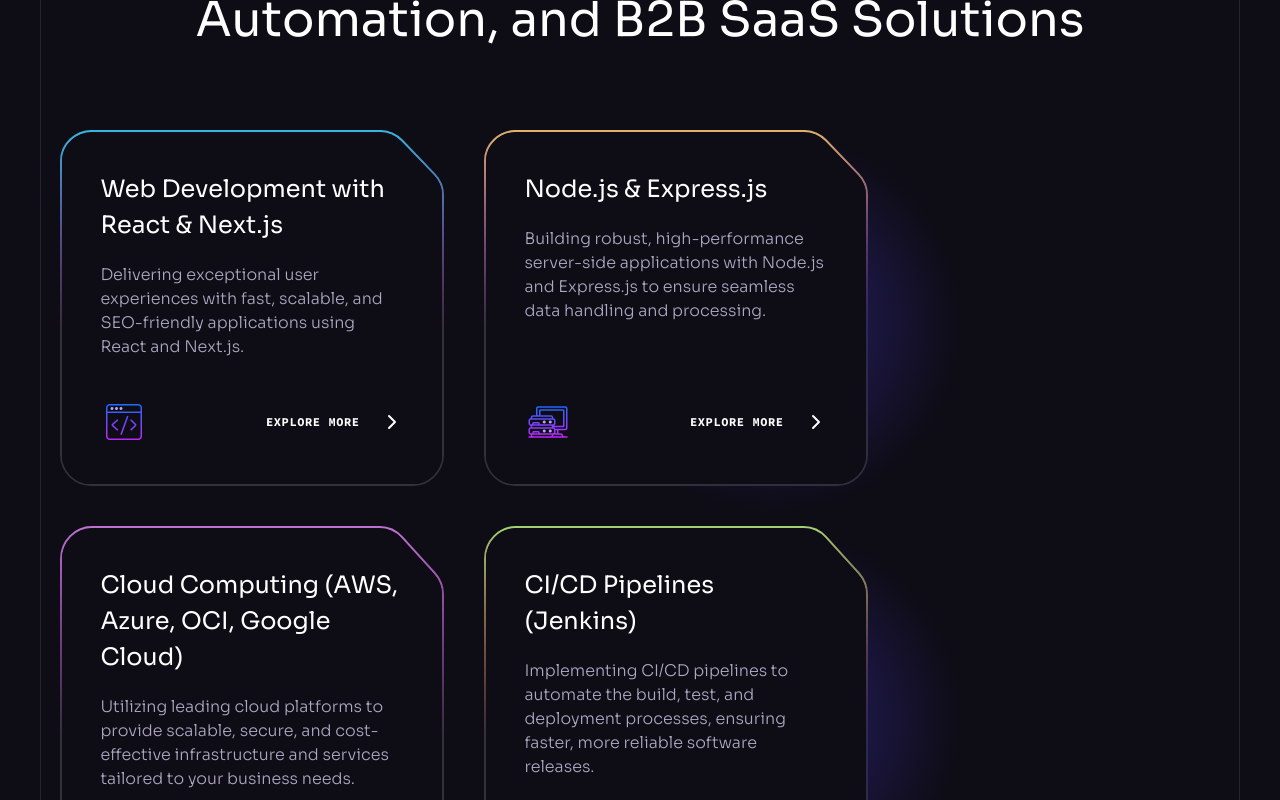
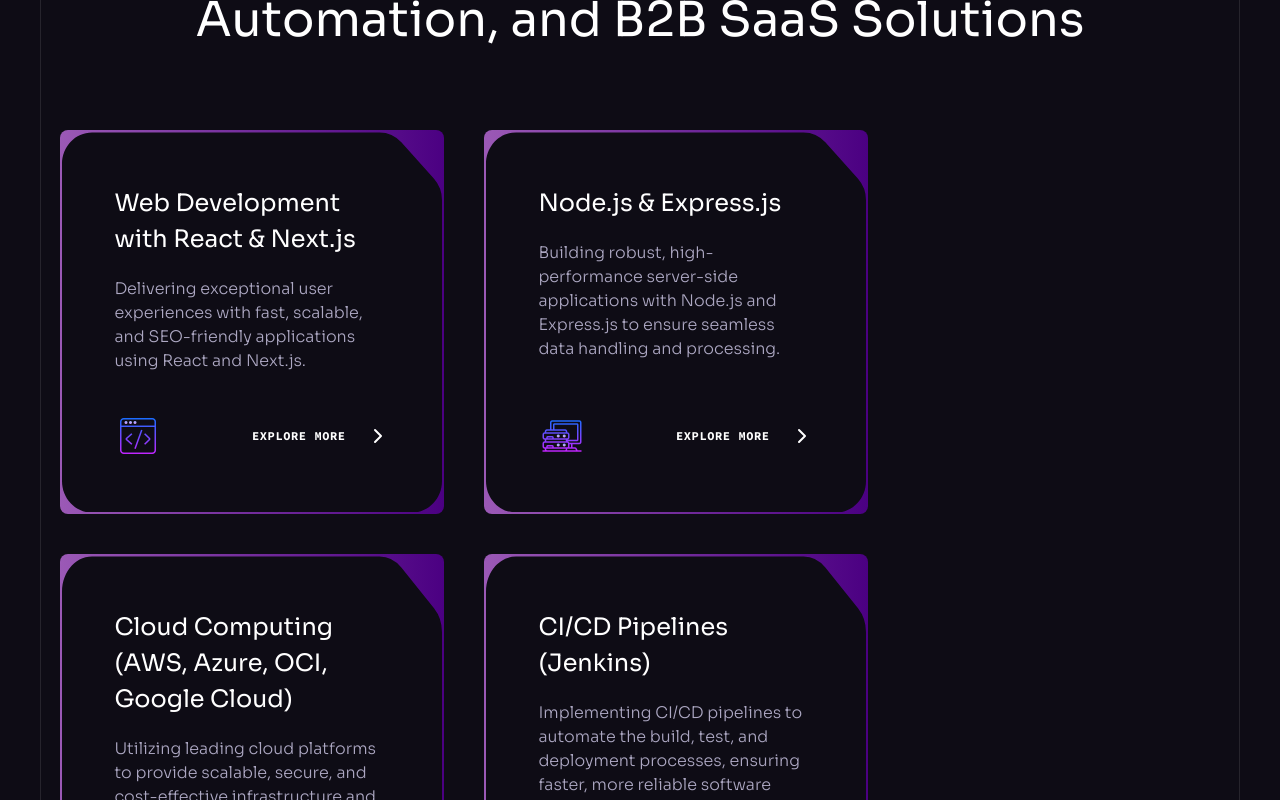
Before and after one commit to codesec-ninja/codesec-web, a React (Vite) app: page / in a window 1280 px wide. Shown: the part 1720-2520 px from the top of the page. Built offline with nearby package versions, Linux system fonts and the light colour scheme.

Commit message:
card design

```diff
--- a/src/components/Benefits.jsx
+++ b/src/components/Benefits.jsx
@@ -17,12 +17,11 @@ const Benefits = () => {
         <div className="flex flex-wrap gap-10 mb-10">
           {benefits.map((item) => (
             <div
-              className="block relative p-0.5 bg-no-repeat bg-[length:100%_100%] md:max-w-[24rem]"
-              style={{
-                backgroundImage: `url(${item.backgroundUrl})`,
-              }}
-              key={item.id}
-            >
+            className="relative p-4 md:max-w-[24rem] absolute inset-0 rounded-2xl bg-gradient-to-r from-[#9b59b6] to-[#4b0082] bg-size-200 bg-pos-0 transition-all duration-500 hover:bg-pos-100 rounded-lg animated-border"
+            key={item.id}
+          >
+
+
               <div className="relative z-2 flex flex-col min-h-[22rem] p-[2.4rem] pointer-events-none">
                 <h5 className="h5 mb-5">{item.title}</h5>
                 <p className="body-2 mb-6 text-n-3">{item.text}</p>
--- a/src/constants/index.js
+++ b/src/constants/index.js
@@ -114,6 +114,7 @@ export const roadmap = [
     date: "May 2023",
     status: "progress",
     imageUrl: design,
+    colorful: true,
   },
   {
     id: "2",
@@ -122,6 +123,7 @@ export const roadmap = [
     date: "May 2023",
     status: "done",
     imageUrl: testing,
+    colorful: true,
   },
   {
     id: "3",
@@ -130,6 +132,7 @@ export const roadmap = [
     date: "May 2023",
     status: "progress",
     imageUrl: sec,
+    colorful: true,
   },
 ];
 
@@ -257,6 +260,7 @@ export const benefits = [
     backgroundUrl: benefitCard1,
     iconUrl: benefitIcon1,
     imageUrl: benefitImage2,
+    colorful: true,
   },
   {
     id: "1",
@@ -265,7 +269,7 @@ export const benefits = [
     backgroundUrl: benefitCard2,
     iconUrl: benefitIcon2,
     imageUrl: benefitImage2,
-    light: true,
+    colorful: true,
   },
   {
     id: "2",
@@ -274,15 +278,17 @@ export const benefits = [
     backgroundUrl: benefitCard3,
     iconUrl: benefitIcon3,
     imageUrl: benefitImage2,
+    colorful: true,
   },
   {
     id: "3",
     title: "CI/CD Pipelines (Jenkins)",
     text: "Implementing CI/CD pipelines to automate the build, test, and deployment processes, ensuring faster, more reliable software releases.",
-    backgroundUrl: benefitCard4,
+
     iconUrl: benefitIcon4,
     imageUrl: benefitImage2,
-    light: true,
+    colorful: true,
+    className: "border-4 border-white rounded-lg shadow-lg"
   },
   {
     id: "4",
@@ -291,6 +297,7 @@ export const benefits = [
     backgroundUrl: benefitCard5,
     iconUrl: benefitIcon6,
     imageUrl: benefitImage2,
+    colorful: true,
   },
   {
     id: "5",
@@ -299,6 +306,7 @@ export const benefits = [
     backgroundUrl: benefitCard6,
     iconUrl: benefitIcon5,
     imageUrl: benefitImage2,
+    colorful: true,
   },
 ];
 
```
Also changed, not shown: src/index.css (line endings or trailing spaces).
